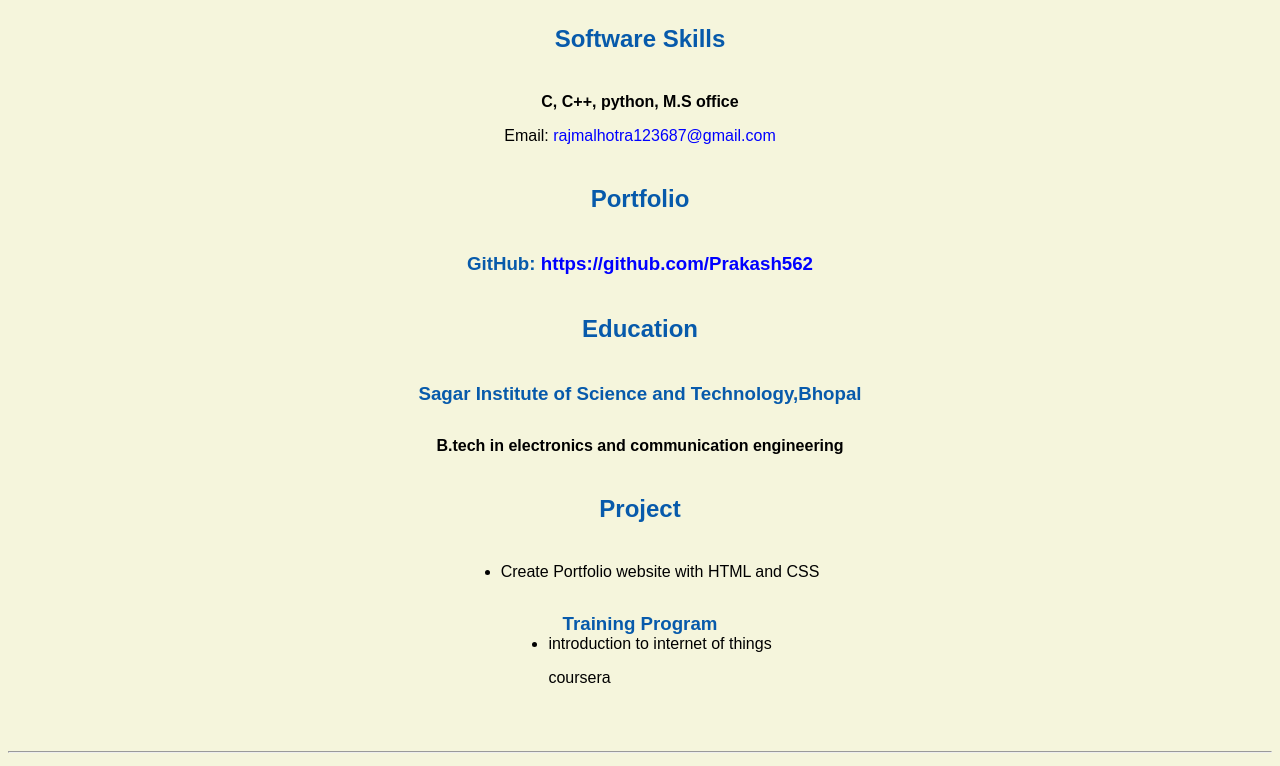
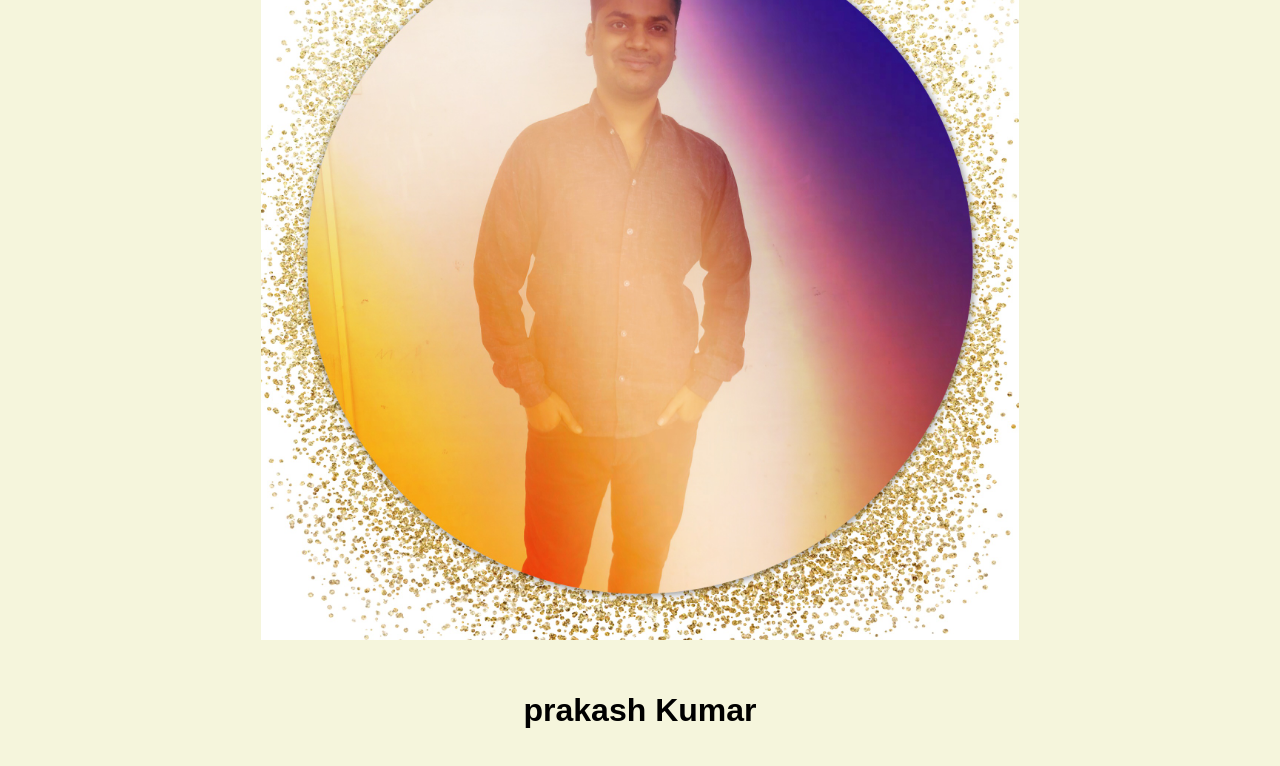
Before and after one commit to Prakash562/Prakash562.github.io, a plain HTML site: page resume.html in a window 1280 px wide. Shown: the part 216-982 px from the top of the page. Drawn offline with Linux system fonts and the light colour scheme.

Commit message:
Update resume.html

```diff
--- a/resume.html
+++ b/resume.html
@@ -17,7 +17,7 @@
   <body>
     <hr>
 
-    <img src="images/indrajeet resume pic.jpg" alt="indrajeet resume pic" width="55%">
+    <img src="images/PicsArt_11-14-09.40.05.jpg" alt="Prakash resume pic" width="60%">
 
     <h1>prakash Kumar</h1>
     <h2>Software Skills</h2>
```
